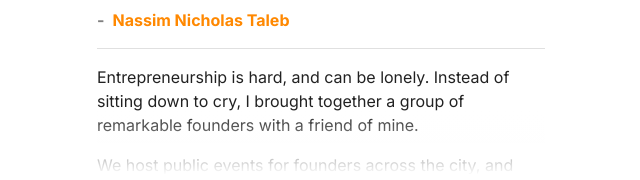
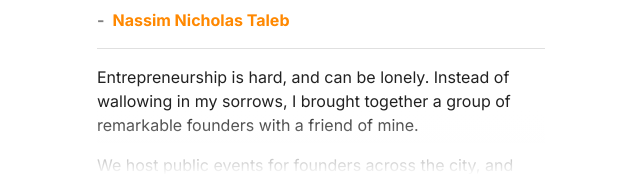
Before and after one commit to lucasNlind/luke_lind, a React (Vite) app: page / in a window 1280 px wide. Shown: the part 617-797 px from the top of the page, without its empty margins (319-959 px from the left). Built offline with nearby package versions, Linux system fonts and the light colour scheme.

Commit message:
fix: updated verbiage on landing page

```diff
--- a/src/views/Home.tsx
+++ b/src/views/Home.tsx
@@ -35,7 +35,7 @@ const Home = () => {
                 author='Nassim Nicholas Taleb'
             />
             <Typography variant='body1' sx={{ m: '0 0 1rem 0' }}>
-                Entrepreneurship is hard, and can be lonely. Instead of sitting down to cry, I brought together a group of remarkable founders with a friend of mine.
+                Entrepreneurship is hard, and can be lonely. Instead of wallowing in my sorrows, I brought together a group of remarkable founders with a friend of mine.
             </Typography>
             <Typography variant='body1' sx={{ m: '0 0 1rem 0' }}>
                 We host public events for founders across the city, and work on empowering our private, hand-selected cohort with the resources they need to succeed.
```
